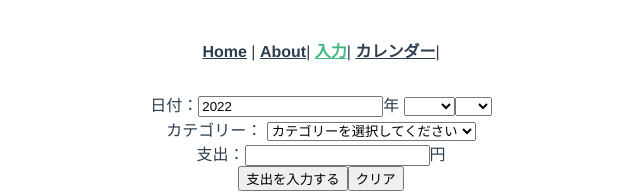
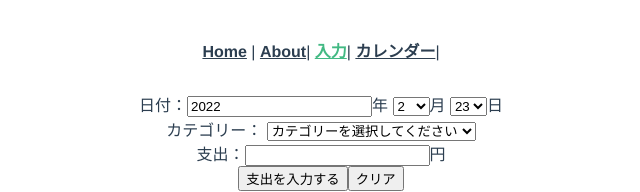
Before and after one commit to takuyanoguchi626/household-expenses, a Vue app: page /calculator in a window 1280 px wide. Shown: the top 192 px of the page, without its empty margins (319-959 px from the left). Built offline with nearby package versions, Linux system fonts and the light colour scheme.

Commit message:
月と日に初期値として今日の日付を表示

```diff
--- a/src/views/Calculator.vue
+++ b/src/views/Calculator.vue
@@ -5,23 +5,23 @@
         日付：<input type="number" id="year" v-model.number="year" />年
         <select v-model.number="month">
           <option value="-">--</option>
-          <option value="1">1月</option>
-          <option value="2">2月</option>
-          <option value="3">3月</option>
-          <option value="4">4月</option>
-          <option value="5">5月</option>
-          <option value="6">6月</option>
-          <option value="7">7月</option>
-          <option value="8">8月</option>
-          <option value="9">9月</option>
-          <option value="10">10月</option>
-          <option value="11">11月</option>
-          <option value="12">12月</option>
-        </select>
+          <option value="1">1</option>
+          <option value="2">2</option>
+          <option value="3">3</option>
+          <option value="4">4</option>
+          <option value="5">5</option>
+          <option value="6">6</option>
+          <option value="7">7</option>
+          <option value="8">8</option>
+          <option value="9">9</option>
+          <option value="10">10</option>
+          <option value="11">11</option>
+          <option value="12">12</option></select
+        >月
 
         <select v-model="day">
-          <option v-for="day of days" :key="day">{{ day }}</option>
-        </select>
+          <option v-for="day of days" :key="day">{{ day }}</option></select
+        >日
       </div>
 
       <div>
@@ -63,6 +63,13 @@ export default class XXXComponent extends Vue {
   private spending = "";
   //支出入力完了メッセージ
   private setSpendingMessage = "";
+  /**
+   *
+   */
+  created(): void {
+    this.month = new Date().getMonth() + 1;
+    this.day = new Date().getDate();
+  }
   /**
    * 今月の最終日を取得.
    *
```
